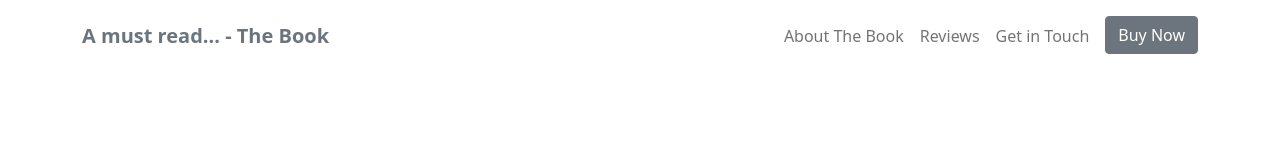
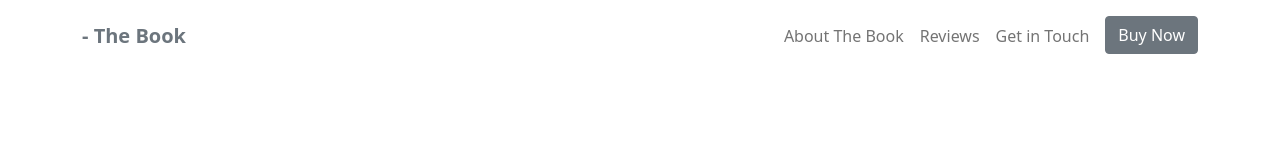
Before and after one commit to dannyhma/Bootstrap, a plain HTML site: page site/content/index.html in a window 1280 px wide. Shown: the top 146 px of the page. Drawn offline with nearby package versions, Linux system fonts and the light colour scheme.

Commit message:
update code

```diff
--- a/site/content/index.html
+++ b/site/content/index.html
@@ -11,7 +11,7 @@
       padding: 60px 0;
     }
   </style>
-  <title>Bootstrap</title>
+  <title>The Book</title>
 </head>
 
 <body>
@@ -21,7 +21,7 @@
     <div class="container-lg">
       <a class="navbar-brand" href="#intro">
         <span class="fw-bold text-secondary">
-          A must read... - The Book
+          - The Book
         </span>
       </a>
 
@@ -144,6 +144,7 @@
         <div class="col-lg-6">
           <!-- accordion -->
           <div id="chapters" class="accordion">
+
             <div class="accordion-item">
               <h2 id="heading-1" class="accordion-header">
                 <button class="accordion-button" type="button" data-bs-toggle="collapse" data-bs-target="#chapter-1"
@@ -153,7 +154,6 @@
               </h2>
               <div id="chapter-1" class="accordion-collapse collapse show" aria-labelledby="heading-1"
                 data-bs-parent="#chapters">
-
                 <div class="accordion-body">
                   <p>Lorem ipsum dolor sit, amet consectetur adipisicing elit. Asperiores, ex rem, dolore est eaque
                     laboriosam dolorum explicabo atque iusto saepe ducimus officiis exercitationem vel, quibusdam
@@ -167,6 +167,7 @@
                 </div>
               </div>
             </div>
+
             <div class="accordion-item">
               <h2 class="accordion-header" id="heading-2">
                 <button class="accordion-button collapsed" type="button" data-bs-toggle="collapse"
@@ -186,6 +187,7 @@
                 </div>
               </div>
             </div>
+
             <div class="accordion-item">
               <h2 class="accordion-header" id="heading-3">
                 <button class="accordion-button collapsed" type="button" data-bs-toggle="collapse"
@@ -205,6 +207,7 @@
                 </div>
               </div>
             </div>
+
             <div class="accordion-item">
               <h2 class="accordion-header" id="heading-4">
                 <button class="accordion-button collapsed" type="button" data-bs-toggle="collapse"
@@ -224,6 +227,7 @@
                 </div>
               </div>
             </div>
+
             <div class="accordion-item">
               <h2 class="accordion-header" id="heading-5">
                 <button class="accordion-button collapsed" type="button" data-bs-toggle="collapse"
```
